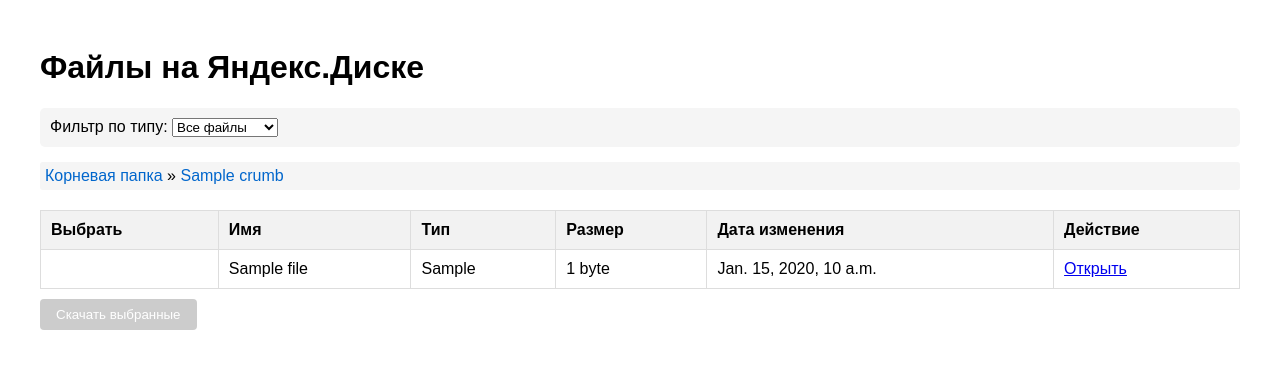
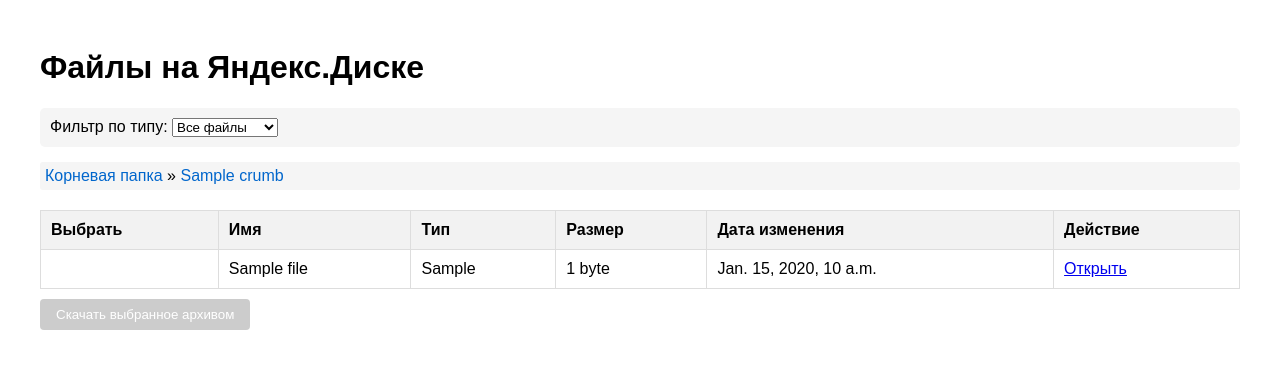
Before and after one commit to GSlav080/Test_task_mycego, a Django app: template yadisk_viewer/templates/app/files_list.html in a window 1280 px wide. Shown: the top 369 px of the page. Run offline with Django 5.2, Linux system fonts and the light colour scheme; the template is opened without the code that fills it: most values are stand-ins (such as "Sample title", 1, 10 or a date in 2020).

Commit message:
Загрзка нескольких файлов

```diff
--- a/yadisk_viewer/templates/app/files_list.html
+++ b/yadisk_viewer/templates/app/files_list.html
@@ -100,7 +100,7 @@
             </tbody>
         </table>
 
-        <button type="submit" id="download-selected" disabled>Скачать выбранные</button>
+        <button type="submit" id="download-selected" disabled>Скачать выбранное архивом</button>
     </form>
 </div>
 
```
